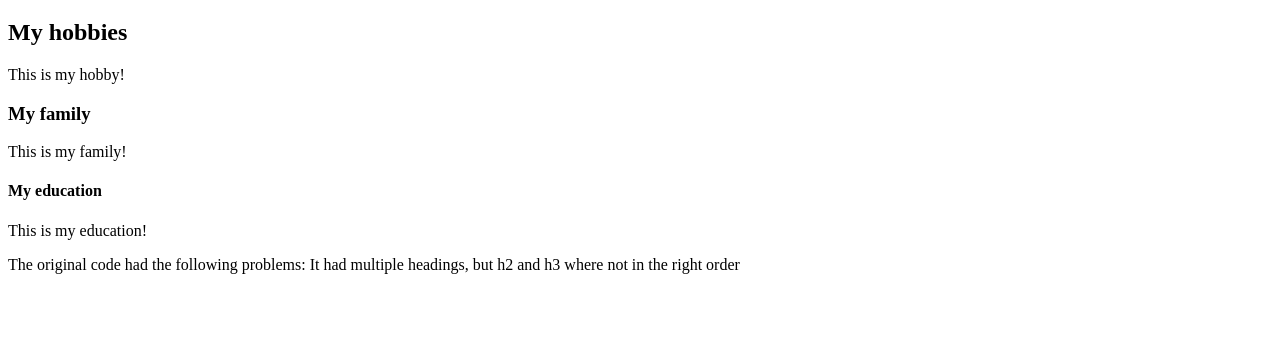
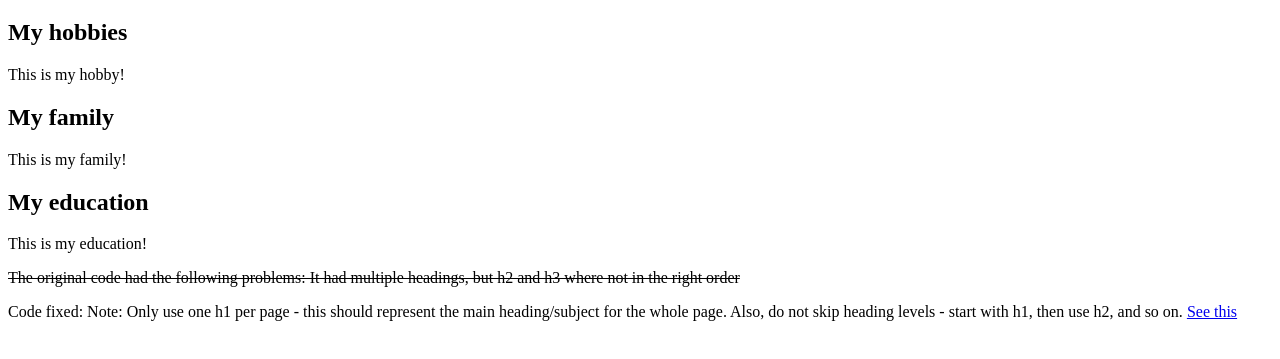
Before and after one commit to max0l/webcoding, a plain HTML site: page 20240822/lab1/lab1-ex5.html in a window 1280 px wide. Shown: the part 61-420 px from the top of the page. Drawn offline with Linux system fonts and the light colour scheme.

Commit message:
applied solution

```diff
--- a/20240822/lab1/lab1-ex5.html
+++ b/20240822/lab1/lab1-ex5.html
@@ -11,12 +11,13 @@
     <h1>Welcome to my page</h1>
     <h2>My hobbies</h2>
     <p>This is my hobby!</p>
-    <h3>My family</h3>
+    <h2>My family</h3>
     <p>This is my family!</p>
-    <h4>My education</h4>
+    <h2>My education</h4>
     <p>This is my education!</p>
 </body>
 
 </html>
 
-<p>The original code had the following problems: It had multiple headings, but h2 and h3 where not in the right order</p>
+<p><del>The original code had the following problems: It had multiple headings, but h2 and h3 where not in the right order</del></p>
+<p>Code fixed: Note: Only use one h1 per page - this should represent the main heading/subject for the whole page. Also, do not skip heading levels - start with h1, then use h2, and so on. <a href="https://www.w3schools.com/tags/tag_hn.asp">See this</a></p>
```
